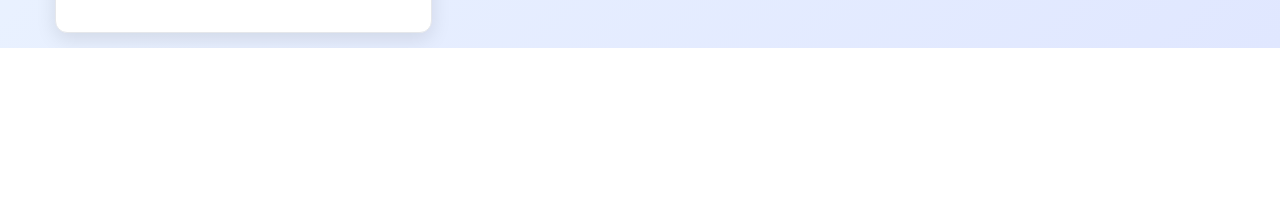
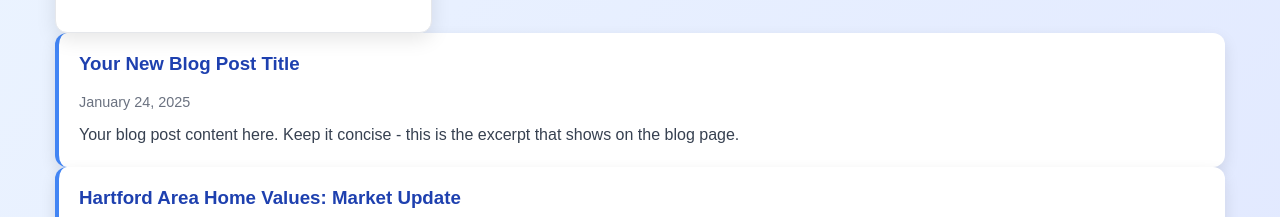
Before and after one commit to p8bennett/refinance-calculator, a plain HTML site: page index.html in a window 1280 px wide. Shown: the part 1030-1247 px from the top of the page. Before the commit the page ends 1078 px from the top, so only its background shows below. Drawn offline with Linux system fonts and the light colour scheme; no server answers.

Commit message:
Update index.html

```diff
--- a/index.html
+++ b/index.html
@@ -492,15 +492,13 @@
         </div>
 
         <!-- Blog Tab -->
-        <div id="blog" class="tab-content">
-            <div class="blog-posts">
-                <div class="blog-post">
-                    <h3>Fed Rate Cuts Expected to Continue Through 2024</h3>
-                    <div style="color: #6b7280; font-size: 0.9em; margin-bottom: 12px;">September 21, 2025</div>
-                    <div style="color: #374151; line-height: 1.6;">
-                        The Federal Reserve's recent rate adjustments continue to impact mortgage rates across Connecticut. Current trends suggest homeowners may see additional refinancing opportunities as rates stabilize in the mid-6% range for 30-year fixed mortgages.
-                    </div>
-                </div>
+       <div class="blog-post">
+    <h3>Your New Blog Post Title</h3>
+    <div style="color: #6b7280; font-size: 0.9em; margin-bottom: 12px;">January 24, 2025</div>
+    <div style="color: #374151; line-height: 1.6;">
+        Your blog post content here. Keep it concise - this is the excerpt that shows on the blog page.
+    </div>
+</div>
 
                 <div class="blog-post">
                     <h3>Hartford Area Home Values: Market Update</h3>
```
